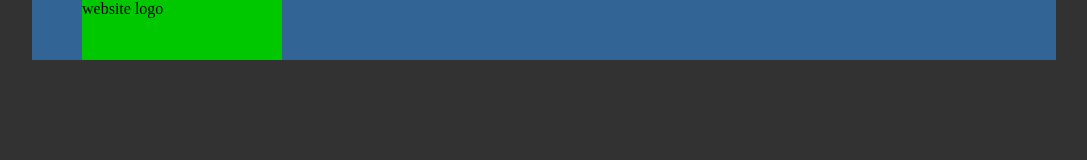
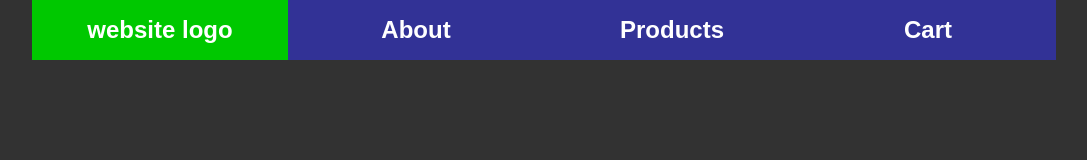
Before and after one commit to schidney/RatBrigadeHTMLProject, a plain HTML site: page index.html in a window 1280 px wide. Shown: the whole page, without its empty margins (96-1183 px from the left). Drawn offline with Linux system fonts and the light colour scheme.

Commit message:
Better Header but still bad

```diff
--- a/index.html
+++ b/index.html
@@ -8,6 +8,7 @@
 				padding: 0px;
 				margin: 0px;
 				background-color: rgb(50, 50, 50);
+				color: rgb(255, 255, 255);
 			}
 
 			p {
@@ -15,15 +16,29 @@
 				padding: 0px;
 			}
 
+			.button {
+				height: 100%;
+				width: 100%;
+				background-color: rgb(50, 50, 150);
+			}
+
+			.button:hover {
+				background-color: rgb(60, 60, 160);
+			}
+
 			.header {
 				width: 100%;
 				height: 60px;
-				background-color: rgb(50, 100, 150);
+				background-color: rgb(75, 75, 75);
+				display: flex;
+				flex-direction: row;
+				font-weight: bold;
+				font-family: sans-serif;
+				font-size: 24px;
 			}
 
 			.logoWrapper {
-				margin-left: 50px;
-				width: 200px;
+				width: 100%;
 				height: 100%;
 				background-color: rgb(0, 200, 0);
 			}
@@ -31,6 +46,11 @@
 			.frontBar {
 				width: 80%;
 				margin: auto;
+			}
+
+			.centerText {
+				text-align: center;
+				line-height: 60px;
 			}
 		</style>
 	</head>
@@ -40,6 +60,15 @@
 				<div class="logoWrapper">
 					<p class="centerText">website logo</p>
 				</div>
+				<div class="button centerText">
+					About
+				</div>
+				<div class="button centerText">
+					Products
+				</div>
+				<div class="button centerText">
+					Cart
+				</div>
 			</header>
 		</div>
 	</body>
```
